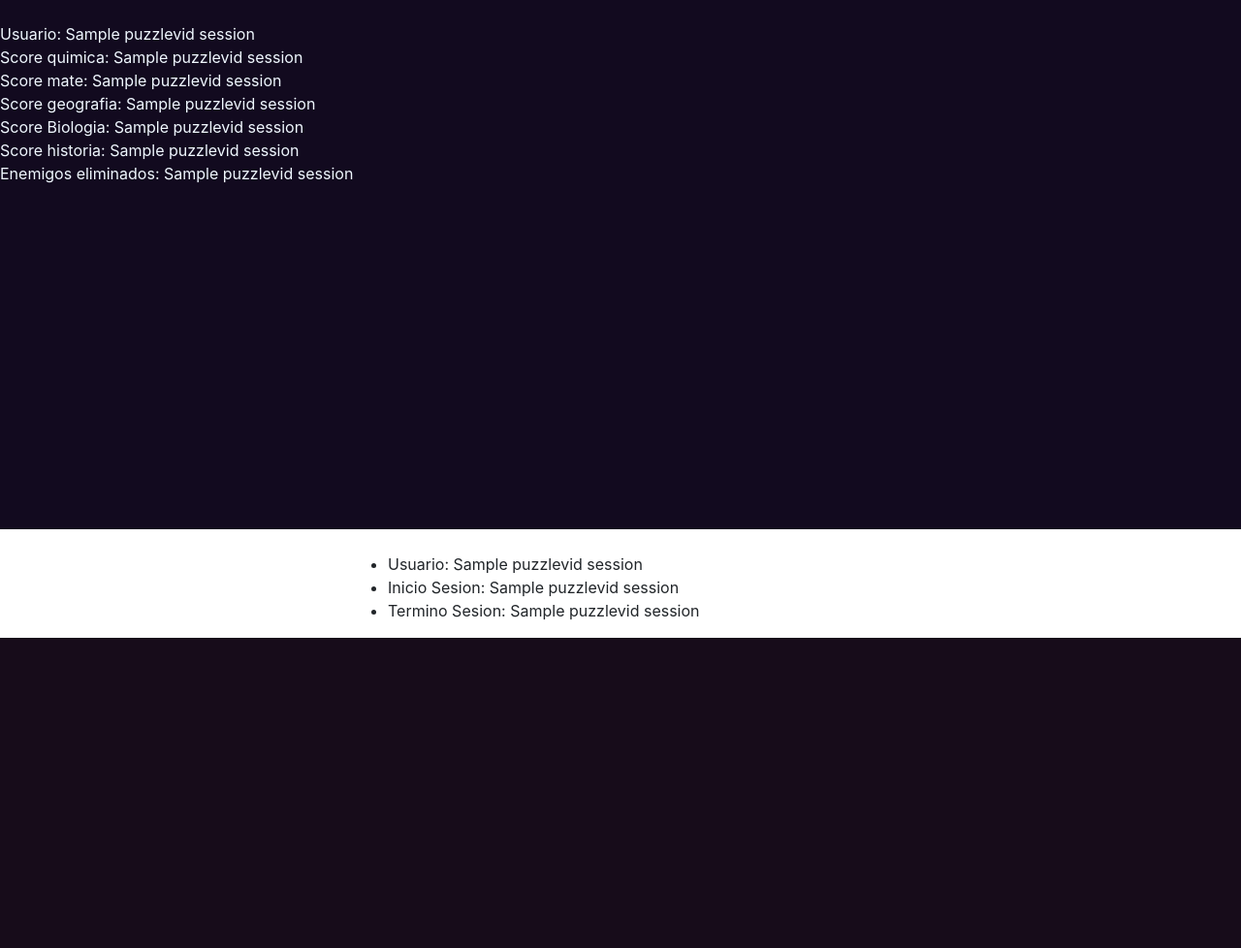
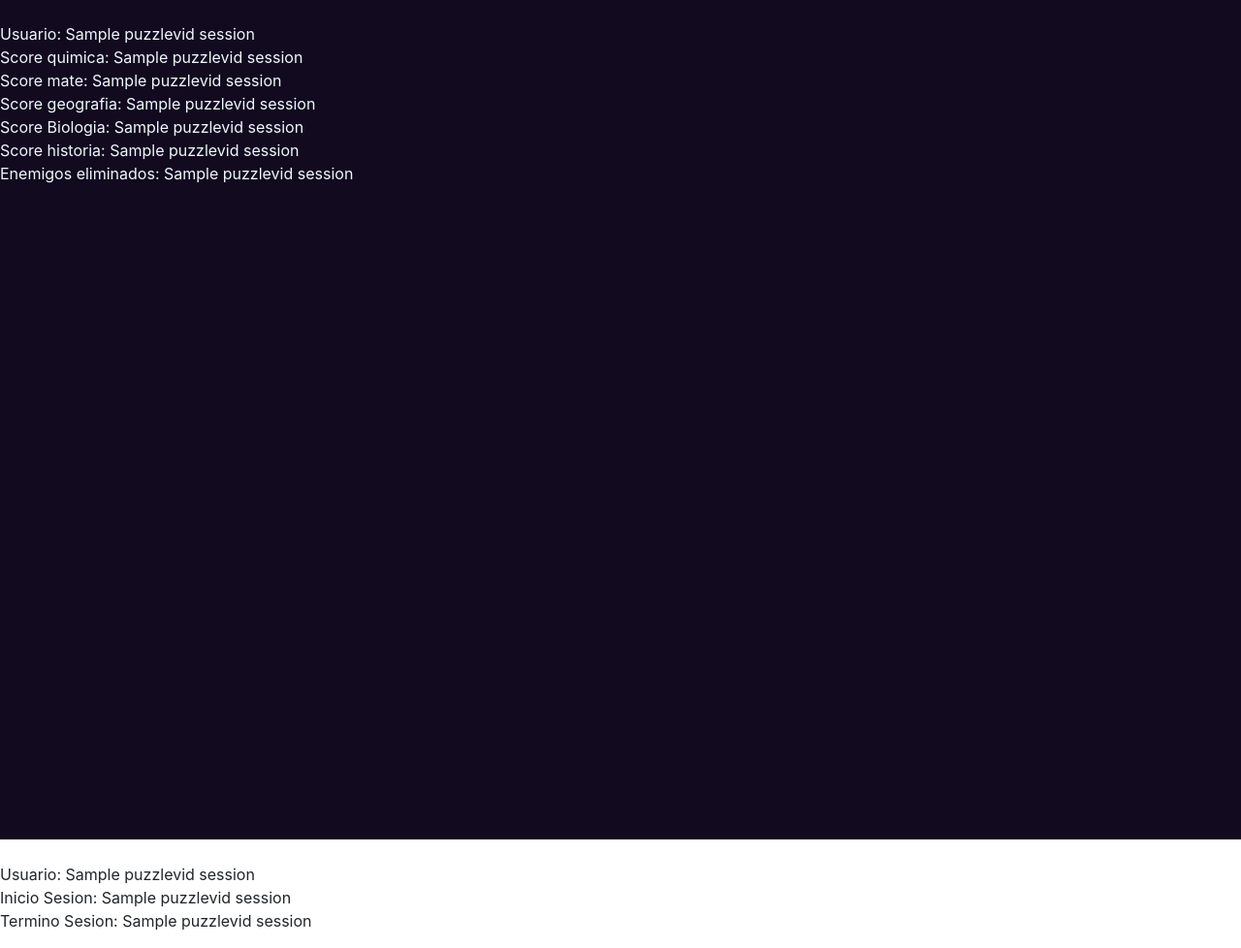
Before and after one commit to Diggory23/PuzzlevidAzure101, a Django app: page /estadisticas/ in a window 1280 px wide; the page is wider, and only the part inside the window is pictured. Shown: the part 364-1342 px from the top of that part at 97% size. Before the commit the page ends 1022 px from the top of that part, so only its background shows below. Run offline with Django 3.2, Linux system fonts and the light colour scheme; a user stored in the database is signed in; tables that the repository leaves empty hold one stand-in row (values such as "Sample post"); a database or web service that is not in the repository returns one stand-in record (values such as "Sample title"); some libraries are stand-ins or nearby versions.

Commit message:
Update style3.css

```diff
--- a/static/style3.css
+++ b/static/style3.css
@@ -244,14 +244,5 @@
 background: #120A1F;
 color: aliceblue;
 background-size: cover;
-height: 100%;
+height: 140%;
 }
-
-.userlist{
-    padding-bottom: 400px;
-}
-
-.sessiones{
-    position:relative;
-    left:400px;
-}
```
